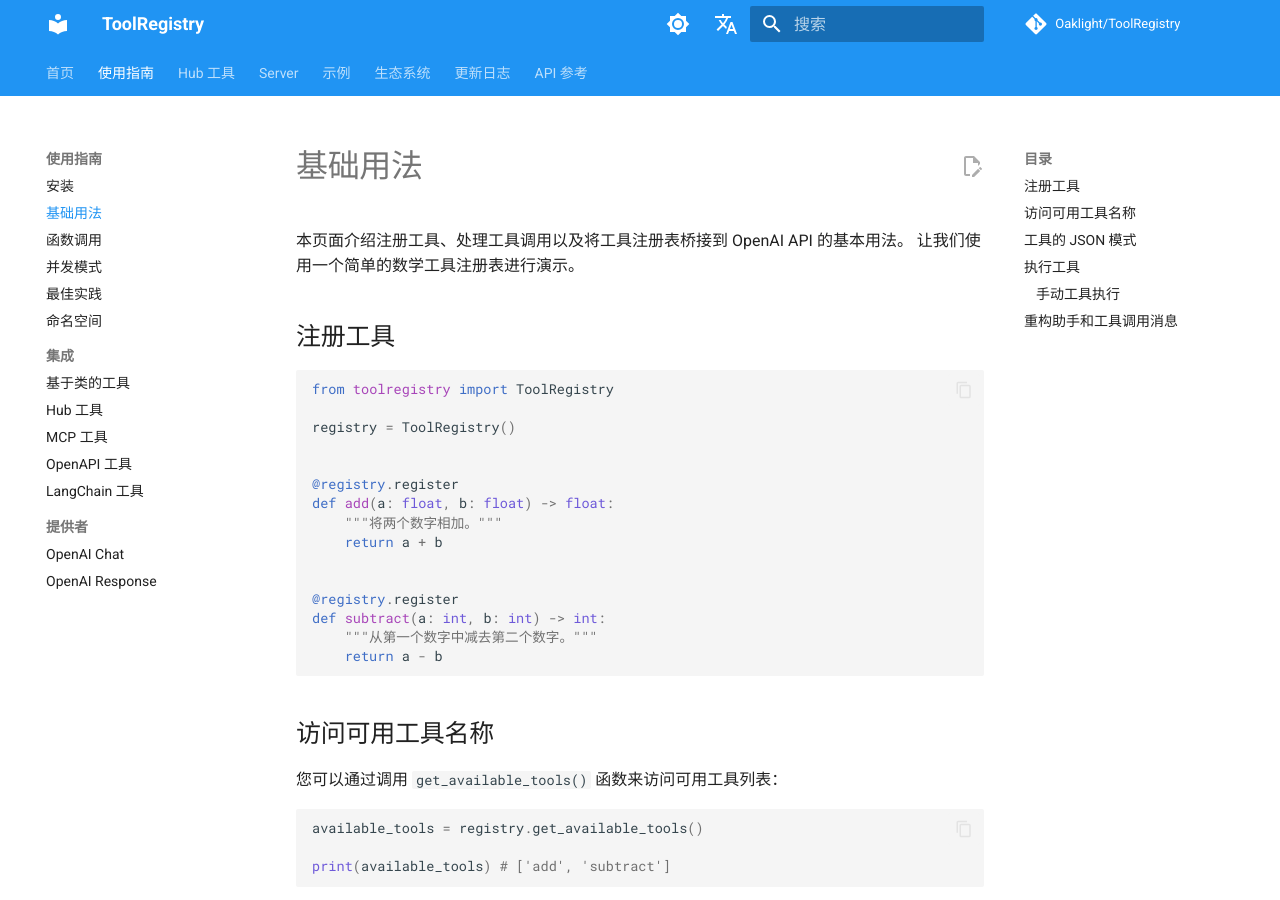
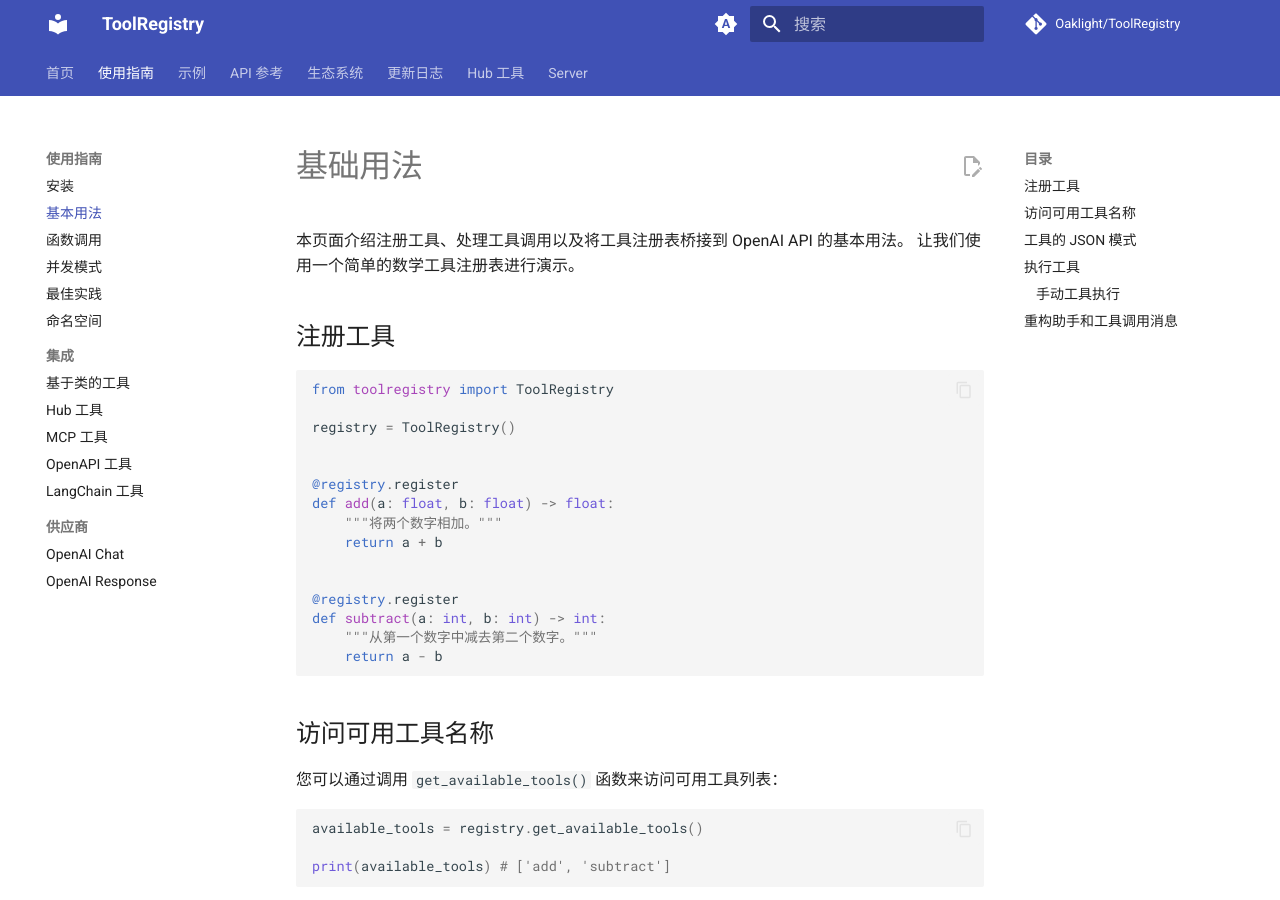
Before and after one commit to Oaklight/ToolRegistry, an MkDocs documentation site: the page built from docs/usage/basics.md, in a window 1280 px wide and 900 px high. Built offline with MkDocs 1.6.1 and Material for MkDocs 9.7.7, drawn with Linux system fonts in a browser that asks for light colours; comment, search, counter and statistics services are not loaded; some of the changed lines change nothing that is shown; some of the changed text lies outside the part shown.

Commit message:
docs(zh): standardize mkdocs.yml configuration
Unify theme, features, plugins, extensions, metadata, and nav
ordering to be consistent across all ToolRegistry ecosystem projects.

```diff
--- a/mkdocs.yml
+++ b/mkdocs.yml
@@ -2,48 +2,43 @@
 site_description: 面向 OpenAI 兼容 LLM 应用的协议无关工具管理库
 site_author: Peng Ding
 site_url: https://toolregistry.readthedocs.io/zh/
-
 repo_name: Oaklight/ToolRegistry
 repo_url: https://github.com/Oaklight/ToolRegistry
-edit_uri: edit/master/docs/
+copyright: Copyright &copy; 2024 Peng Ding
 
 theme:
   name: material
   language: zh
   palette:
-    - scheme: default
-      primary: blue
-      accent: blue
+    - media: "(prefers-color-scheme)"
+      toggle:
+        icon: material/brightness-auto
+        name: 切换到浅色模式
+    - media: "(prefers-color-scheme: light)"
+      scheme: default
       toggle:
         icon: material/brightness-7
         name: 切换到深色模式
-    - scheme: slate
-      primary: blue
-      accent: blue
+    - media: "(prefers-color-scheme: dark)"
+      scheme: slate
       toggle:
         icon: material/brightness-4
-        name: 切换到浅色模式
+        name: 跟随系统偏好
   features:
     - navigation.tabs
     - navigation.sections
     - navigation.expand
     - navigation.top
+    - navigation.indexes
     - search.highlight
     - search.share
+    - search.suggest
     - content.code.copy
     - content.action.edit
 
-extra:
-  alternate:
-    - name: English
-      link: /en/
-      lang: en
-    - name: 中文
-      link: /zh-cn/
-      lang: zh
-
 plugins:
-  - search
+  - search:
+      separator: '[\s\-,:!=\[\]()"`/]+|\.(?!\d)|&[lg]t;|(?!\b)(?=[A-Z][a-z])'
   - mkdocstrings:
       handlers:
         python:
@@ -67,6 +62,8 @@
           format: !!python/name:pymdownx.superfences.fence_code_format
   - pymdownx.highlight:
       anchor_linenums: true
+      line_spans: __span
+      pygments_lang_class: true
   - pymdownx.inlinehilite
   - pymdownx.snippets
   - pymdownx.tabbed:
@@ -76,11 +73,18 @@
   - toc:
       permalink: true
 
+extra:
+  social:
+    - icon: fontawesome/brands/github
+      link: https://github.com/Oaklight/ToolRegistry
+    - icon: fontawesome/brands/python
+      link: https://pypi.org/project/toolregistry/
+
 nav:
   - 首页: index.md
   - 使用指南:
       - 安装: usage/installation.md
-      - 基础用法: usage/basics.md
+      - 基本用法: usage/basics.md
       - 函数调用: usage/function_calling.md
       - 并发模式: usage/concurrency_modes.md
       - 最佳实践: usage/best_practices.md
@@ -91,11 +95,9 @@
           - MCP 工具: usage/integrations/mcp.md
           - OpenAPI 工具: usage/integrations/openapi.md
           - LangChain 工具: usage/integrations/langchain.md
-      - 提供者:
+      - 供应商:
           - OpenAI Chat: usage/providers/openai_chat.md
           - OpenAI Response: usage/providers/openai_response.md
-  - Hub 工具: https://toolregistry-hub.readthedocs.io/
-  - Server: https://toolregistry-server.readthedocs.io/
   - 示例:
       - 概览: examples/index.md
       - 连续工具调用: examples/consecutive_tool_calls.md
@@ -104,10 +106,8 @@
       - Hub 网络搜索: examples/hub_websearch.md
       - LangChain ArXiv: examples/langchain_arxiv.md
       - MCP 计算器: examples/mcp_calculator.md
-      - MCP 多样化传输: examples/mcp_diverse_transport.md
+      - MCP 多样传输: examples/mcp_diverse_transport.md
       - OpenAPI 计算器: examples/openapi_calculator.md
-  - 生态系统: ecosystem.md
-  - 更新日志: changelog.md
   - API 参考:
       - 概览: api/index.md
       - 核心类:
@@ -115,7 +115,7 @@
           - ToolRegistry: api/core/toolregistry.md
           - Tool: api/core/tool.md
           - Executor: api/core/executor.md
-          - 事件: api/events.md
+          - Events: api/events.md
       - 集成:
           - 概览: api/integrations.md
           - OpenAPI: api/integrations/openapi.md
@@ -130,3 +130,7 @@
           - LangChain ToolWrapper: api/wrappers/langchain.md
       - 辅助类: api/helpers.md
       - 类型: api/types.md
+  - 生态系统: ecosystem.md
+  - 更新日志: changelog.md
+  - Hub 工具: https://toolregistry-hub.readthedocs.io/
+  - Server: https://toolregistry-server.readthedocs.io/
```
